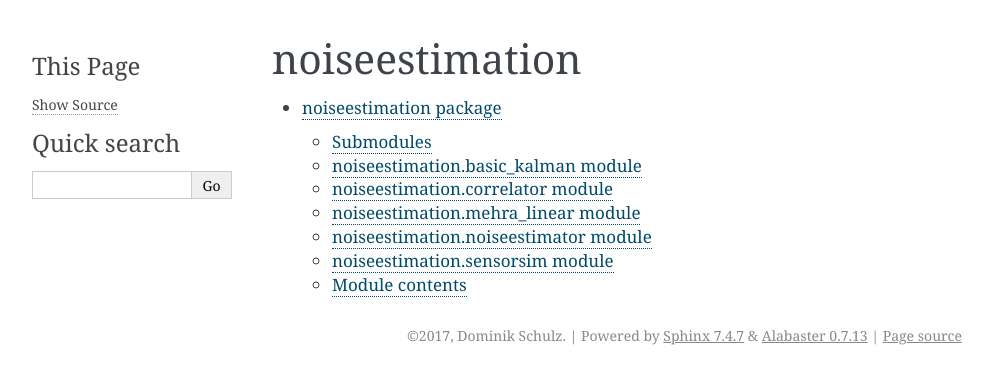
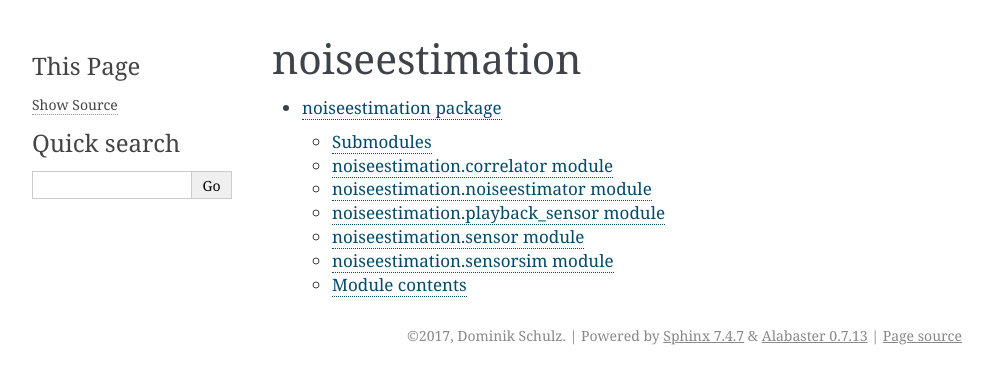
Before and after one commit to Kinodim/noiseestimation, a Sphinx documentation site: the page built from doc/modules.rst, in a window 1280 px wide. Shown: the top 384 px of the page, without its empty margins (148-1141 px from the left). Built offline with Sphinx 7.4.7, drawn with Linux system fonts in a browser that asks for light colours.

Commit message:
Update documentation index file

```diff
--- a/doc/noiseestimation.rst
+++ b/doc/noiseestimation.rst
@@ -3,14 +3,6 @@ noiseestimation package
 
 Submodules
 ----------
-
-noiseestimation\.basic\_kalman module
--------------------------------------
-
-.. automodule:: noiseestimation.basic_kalman
-    :members:
-    :undoc-members:
-    :show-inheritance:
 
 noiseestimation\.correlator module
 ----------------------------------
@@ -20,18 +12,26 @@ noiseestimation\.correlator module
     :undoc-members:
     :show-inheritance:
 
-noiseestimation\.mehra\_linear module
--------------------------------------
+noiseestimation\.noiseestimator module
+--------------------------------------
 
-.. automodule:: noiseestimation.mehra_linear
+.. automodule:: noiseestimation.noiseestimator
     :members:
     :undoc-members:
     :show-inheritance:
 
-noiseestimation\.noiseestimator module
---------------------------------------
+noiseestimation\.playback\_sensor module
+----------------------------------------
 
-.. automodule:: noiseestimation.noiseestimator
+.. automodule:: noiseestimation.playback_sensor
+    :members:
+    :undoc-members:
+    :show-inheritance:
+
+noiseestimation\.sensor module
+------------------------------
+
+.. automodule:: noiseestimation.sensor
     :members:
     :undoc-members:
     :show-inheritance:
```
